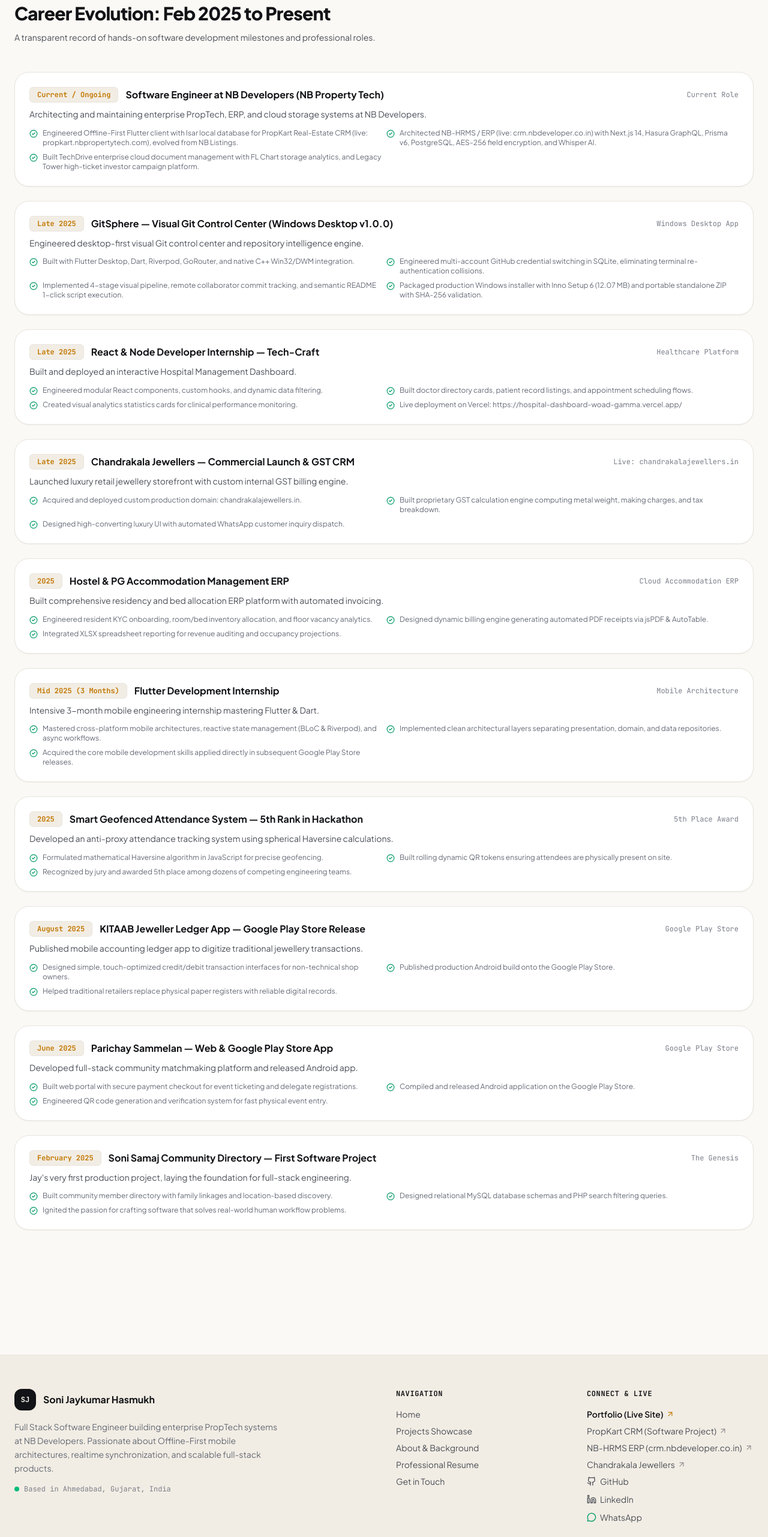
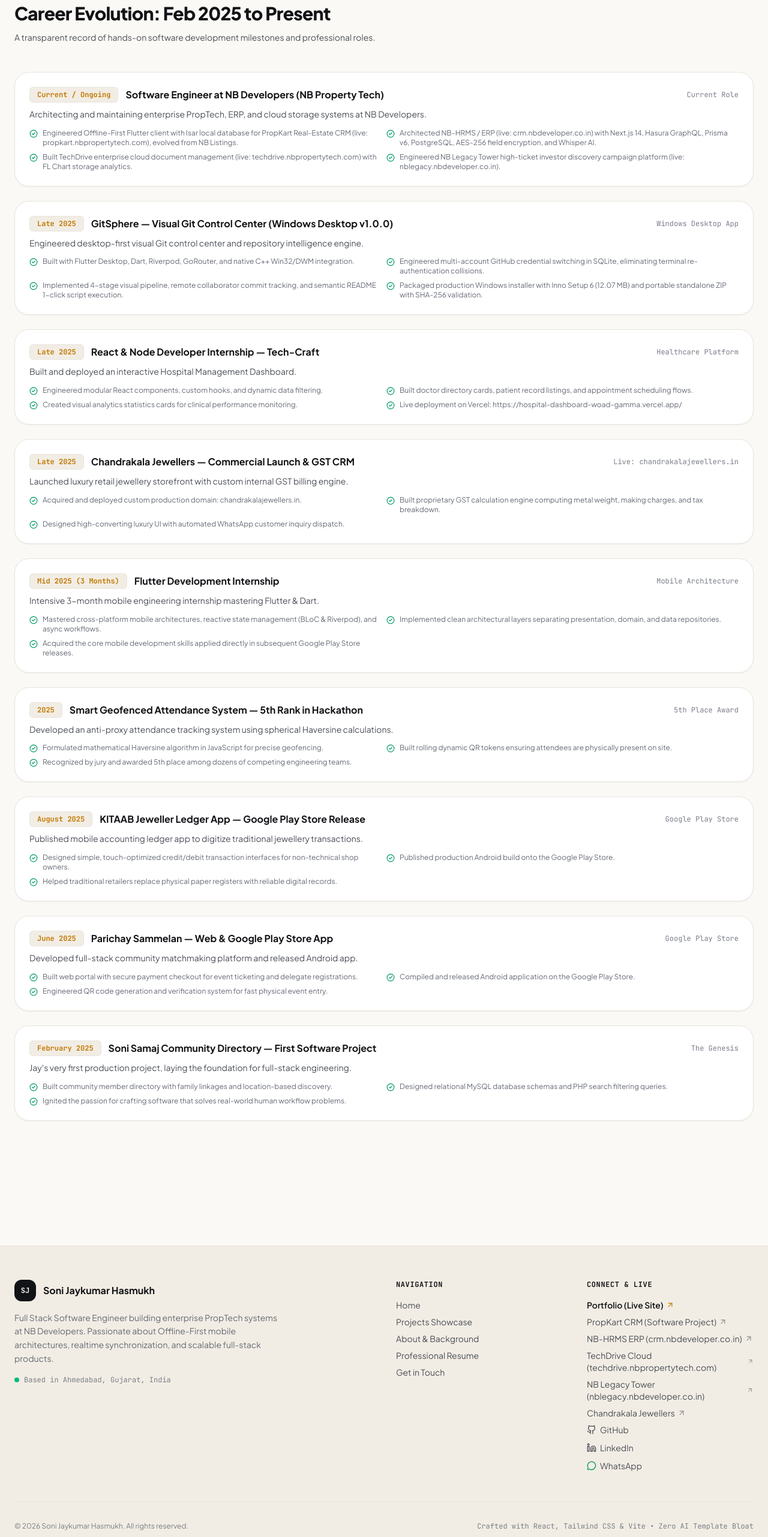
Before and after one commit to JAYU0812/portfolio, a React (Vite) app: page /about in a window 1280 px wide. Shown: the part 1477-4040 px from the top of the page at 60% size. Built offline with nearby package versions, Linux system fonts and the light colour scheme.

Commit message:
feat: add TechDrive and NB Legacy Tower live domains, remove hostel-pg project, update README

```diff
--- a/src/components/Footer.jsx
+++ b/src/components/Footer.jsx
@@ -103,6 +103,28 @@
               </li>
               <li>
                 <a
+                  href="https://techdrive.nbpropertytech.com/"
+                  target="_blank"
+                  rel="noopener noreferrer"
+                  className="hover:text-[#C27803] inline-flex items-center gap-1 transition"
+                >
+                  <span>TechDrive Cloud (techdrive.nbpropertytech.com)</span>
+                  <ArrowUpRight className="w-3.5 h-3.5 opacity-60" />
+                </a>
+              </li>
+              <li>
+                <a
+                  href="https://nblegacy.nbdeveloper.co.in/"
+                  target="_blank"
+                  rel="noopener noreferrer"
+                  className="hover:text-[#C27803] inline-flex items-center gap-1 transition"
+                >
+                  <span>NB Legacy Tower (nblegacy.nbdeveloper.co.in)</span>
+                  <ArrowUpRight className="w-3.5 h-3.5 opacity-60" />
+                </a>
+              </li>
+              <li>
+                <a
                   href="https://chandrakalajewellers.in"
                   target="_blank"
                   rel="noopener noreferrer"
--- a/src/data/projects.js
+++ b/src/data/projects.js
@@ -92,11 +92,11 @@
     category: "Cloud Storage & Security",
     filterCategory: "tools",
     date: "Late 2025 – Present",
-    status: "Internal Production",
-    badge: "Enterprise Cloud Vault",
+    status: "Production Live",
+    badge: "Live: techdrive.nbpropertytech.com",
     tagline: "Centralized cloud document repository and visual storage visualizer for property blueprints, deeds, and legal contracts.",
     description:
-      "An internal enterprise cloud storage and digital asset management platform engineered for NB PropertyTech. Eliminates fragmented file sharing across real estate desks by providing a unified, secure repository for CAD blueprints, property deed PDFs, client agreements, and high-resolution renders. Features interactive storage breakdown analytics with FL Chart, department folder isolation, multi-tier collaborator permissions, and a 2-stage recycle recovery bin.",
+      "An internal enterprise cloud storage and digital asset management platform engineered for NB PropertyTech, deployed live at techdrive.nbpropertytech.com. Eliminates fragmented file sharing across real estate desks by providing a unified, secure repository for CAD blueprints, property deed PDFs, client agreements, and high-resolution renders. Features interactive storage breakdown analytics with FL Chart, department folder isolation, multi-tier collaborator permissions, and a 2-stage recycle recovery bin.",
     tech: [
       "Flutter",
       "Dart",
@@ -108,10 +108,11 @@
       "File Handling",
       "Role-Based Access"
     ],
-    liveUrl: null,
+    liveUrl: "https://techdrive.nbpropertytech.com/",
     playStoreUrl: null,
-    featured: false,
+    featured: true,
     highlights: [
+      "Live Production Deployment: Deployed and accessible at techdrive.nbpropertytech.com",
       "Interactive Storage Visualizer: Real-time dynamic donut and progress charts built with FL Chart categorizing Documents, Blueprints, Media, and System files",
       "Departmental Access Control: Multi-tier permission matrix (Viewer / Editor / Admin) isolating confidential legal deeds from general sales collateral",
       "Multi-Format Ingestion: High-speed uploads for architectural CAD layouts, multi-page PDFs, and high-resolution marketing media",
@@ -120,15 +121,15 @@
   },
   {
     id: "legacy-tower",
-    title: "Legacy Tower Campaign — Luxury Infrastructure Discovery Portal",
+    title: "NB Legacy Tower — Luxury Infrastructure Campaign Portal",
     category: "High-Ticket Campaign Portal",
     filterCategory: "web",
     date: "2025",
-    status: "Live Marketing Platform",
-    badge: "Commercial Campaign Portal",
+    status: "Production Live",
+    badge: "Live: nblegacy.nbdeveloper.co.in",
     tagline: "High-conversion luxury commercial presentation portal with dynamic unit configuration and sub-2s Google Sheets webhook routing.",
     description:
-      "A specialized digital campaign and high-ticket investor ingestion platform engineered for NB Infra Projects' flagship commercial development, Legacy Tower. Features cinematic floor plan visualizers, dynamic unit configuration (Commercial Offices, Showrooms, Luxury Residences), Firestore database synchronization, Firebase Analytics visitor tracking, and an automated Google Sheets webhook engine notifying telecallers in under 2 seconds.",
+      "A specialized digital campaign and high-ticket investor ingestion platform engineered for NB Infra Projects' flagship commercial development, Legacy Tower, deployed live at nblegacy.nbdeveloper.co.in. Features cinematic floor plan visualizers, dynamic unit configuration (Commercial Offices, Showrooms, Luxury Residences), Firestore database synchronization, Firebase Analytics visitor tracking, and an automated Google Sheets webhook engine notifying telecallers in under 2 seconds.",
     tech: [
       "Flutter Web",
       "Dart",
@@ -138,10 +139,11 @@
       "GoRouter",
       "Luxury Design Tokens"
     ],
-    liveUrl: null,
+    liveUrl: "https://nblegacy.nbdeveloper.co.in/",
     playStoreUrl: null,
-    featured: false,
+    featured: true,
     highlights: [
+      "Live Commercial Deployment: Live in production at nblegacy.nbdeveloper.co.in",
       "Sub-2s Telecaller Ingestion: Automated webhook pipeline posting high-intent investor inquiries synchronously into Google Sheets for instant sales follow-up",
       "Dynamic Unit Configurator: Interactive investment tier and floor selector computing indicative layouts and specifications",
       "Real-time Investor Analytics: Firebase Analytics tracking visitor engagement across brochure downloads, floor plans, and walk-throughs",
@@ -276,35 +278,6 @@
     ]
   },
   {
-    id: "pg-management",
-    title: "Hostel & PG Accommodation Management ERP",
-    category: "Real Estate & Hospitality ERP",
-    filterCategory: "crm",
-    date: "2025",
-    status: "Completed Platform",
-    badge: "Cloud Accommodation ERP",
-    tagline: "Resident onboarding, bed allocation, floor occupancy analytics, and automated PDF fee receipts.",
-    description:
-      "A full-scale hostel and PG accommodation ERP engineered with React and Supabase PostgreSQL. Automates resident KYC onboarding, room/bed inventory allocation across floors, automated fee structure computation with jsPDF invoice/receipt generation, and spreadsheet reporting with XLSX.",
-    tech: [
-      "React",
-      "Supabase",
-      "PostgreSQL",
-      "jsPDF & AutoTable",
-      "XLSX Engine",
-      "Tailwind CSS"
-    ],
-    liveUrl: null,
-    playStoreUrl: null,
-    featured: false,
-    highlights: [
-      "Room & Bed Allocation: Real-time tracking of single, double, and triple sharing vacancies across floors",
-      "Automated Fee Invoicing: Custom jsPDF billing engine generating professional digital receipts and fee vouchers",
-      "Resident KYC Vault: Digital management of identity documentation, parent contacts, and payment history",
-      "Financial Export: Excel XLSX report compilation for monthly revenue auditing and occupancy projections"
-    ]
-  },
-  {
     id: "hackathon-attendance",
     title: "Smart Geofenced Attendance System",
     category: "IoT & Smart Systems",
--- a/src/data/resumeData.js
+++ b/src/data/resumeData.js
@@ -199,14 +199,25 @@
       ]
     },
     {
-      name: "Hostel & PG Accommodation Management ERP",
-      url: null,
-      displayUrl: "Hospitality ERP Platform",
-      badge: "Completed ERP",
-      technologies: "React, Supabase, PostgreSQL, jsPDF, AutoTable, XLSX, Tailwind CSS",
+      name: "TechDrive — Enterprise Cloud Storage & Document Vault",
+      url: "https://techdrive.nbpropertytech.com/",
+      displayUrl: "techdrive.nbpropertytech.com",
+      badge: "Production Live",
+      technologies: "Flutter, Dart, BLoC, Firebase Auth, Cloud Firestore, FL Chart, Dio",
       bullets: [
-        "Full-scale accommodation ERP managing resident KYC onboarding, bed allocations across floors, and vacancy analytics.",
-        "Engineered automated billing engine generating professional digital PDF fee receipts and financial Excel spreadsheet exports."
+        "Enterprise cloud document repository deployed live at techdrive.nbpropertytech.com for blueprints, legal deeds, and property files.",
+        "Interactive storage usage charts built with FL Chart, department permission isolation, and 2-stage recycle recovery bin."
+      ]
+    },
+    {
+      name: "NB Legacy Tower — Luxury Infrastructure Campaign Portal",
+      url: "https://nblegacy.nbdeveloper.co.in/",
+      displayUrl: "nblegacy.nbdeveloper.co.in",
+      badge: "Production Live",
+      technologies: "Flutter Web, Cloud Firestore, Firebase Analytics, Google Sheets Webhook, GoRouter",
+      bullets: [
+        "Commercial campaign platform deployed live at nblegacy.nbdeveloper.co.in for NB Infra Projects' flagship development.",
+        "Dynamic unit selector and sub-2-second Google Sheets webhook routing delivering instant high-ticket investor inquiries to sales telecallers."
       ]
     },
     {
--- a/src/data/timeline.js
+++ b/src/data/timeline.js
@@ -14,7 +14,8 @@
     details: [
       "Engineered Offline-First Flutter client with Isar local database for PropKart Real-Estate CRM (live: propkart.nbpropertytech.com), evolved from NB Listings.",
       "Architected NB-HRMS / ERP (live: crm.nbdeveloper.co.in) with Next.js 14, Hasura GraphQL, Prisma v6, PostgreSQL, AES-256 field encryption, and Whisper AI.",
-      "Built TechDrive enterprise cloud document management with FL Chart storage analytics, and Legacy Tower high-ticket investor campaign platform."
+      "Built TechDrive enterprise cloud document management (live: techdrive.nbpropertytech.com) with FL Chart storage analytics.",
+      "Engineered NB Legacy Tower high-ticket investor discovery campaign platform (live: nblegacy.nbdeveloper.co.in)."
     ]
   },
   {
@@ -56,19 +57,6 @@
       "Acquired and deployed custom production domain: chandrakalajewellers.in.",
       "Built proprietary GST calculation engine computing metal weight, making charges, and tax breakdown.",
       "Designed high-converting luxury UI with automated WhatsApp customer inquiry dispatch."
-    ]
-  },
-  {
-    date: "2025",
-    title: "Hostel & PG Accommodation Management ERP",
-    category: "Hospitality ERP",
-    type: "erp",
-    badge: "Cloud Accommodation ERP",
-    summary: "Built comprehensive residency and bed allocation ERP platform with automated invoicing.",
-    details: [
-      "Engineered resident KYC onboarding, room/bed inventory allocation, and floor vacancy analytics.",
-      "Designed dynamic billing engine generating automated PDF receipts via jsPDF & AutoTable.",
-      "Integrated XLSX spreadsheet reporting for revenue auditing and occupancy projections."
     ]
   },
   {
```
Also changed, not shown: 1 other file (tests, documents, lock files or other folders).
